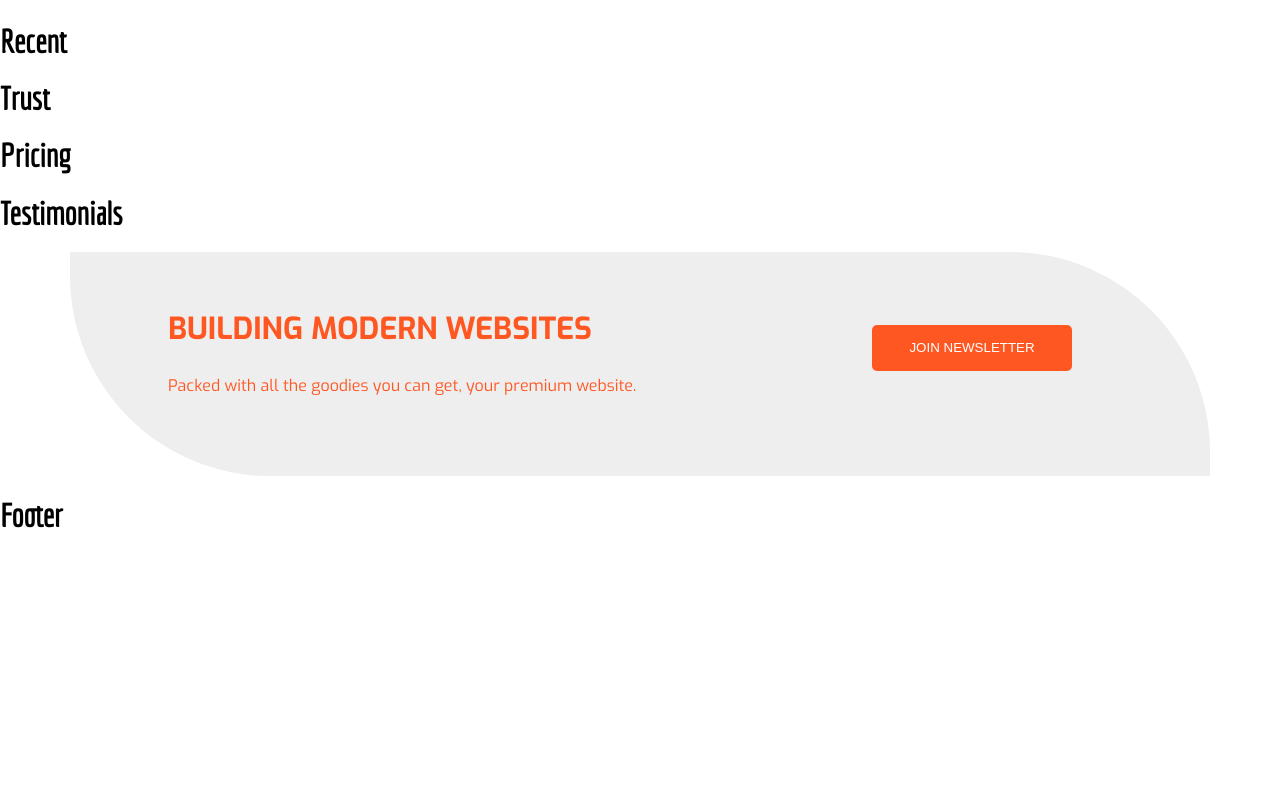
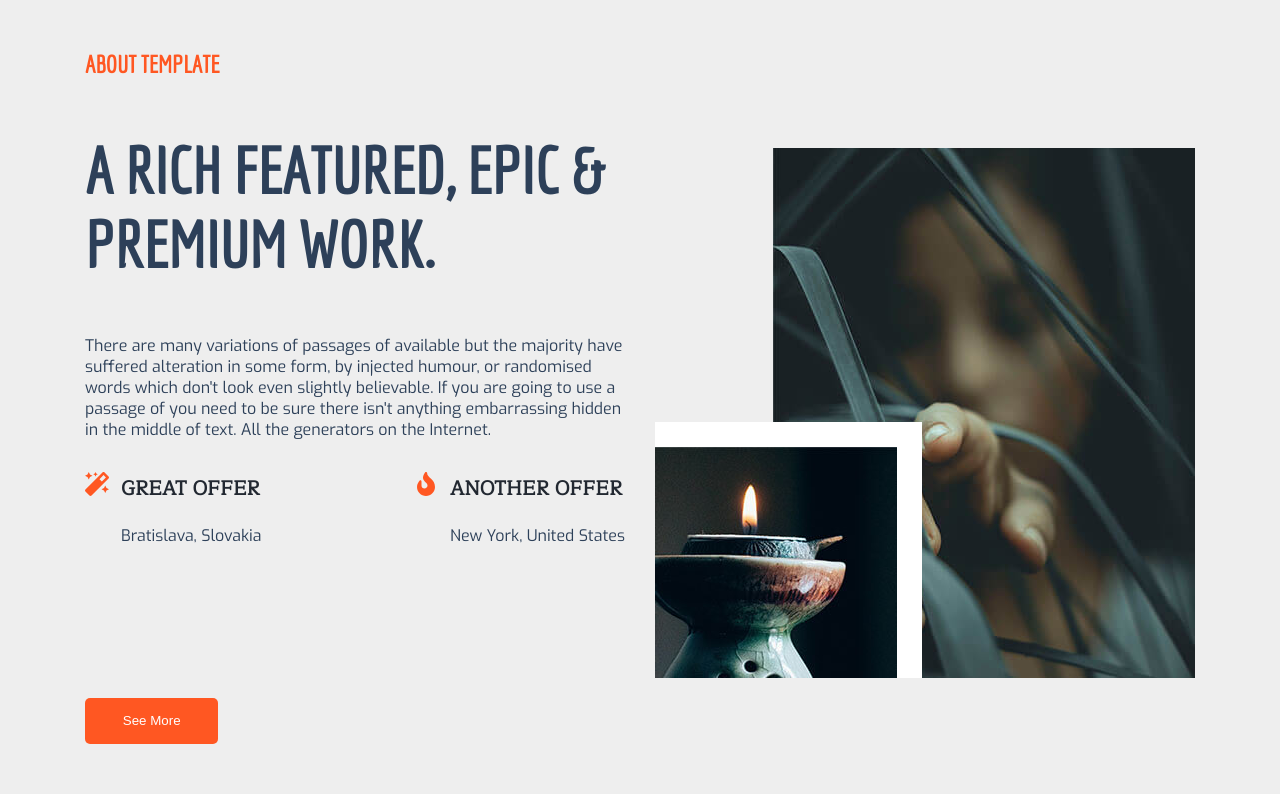
Before and after one commit to Miselrkba/multi-role-website-react-ts, a React (Create React App) app: page / in a window 1280 px wide. Shown: the part 1780-2580 px from the top of the page. Before the commit the page ends 2335 px from the top, so only its background shows below. Built offline with nearby package versions, Linux system fonts and the light colour scheme.

Commit message:
feat: implemented featured component

```diff
--- a/src/components/featured/Featured.scss
+++ b/src/components/featured/Featured.scss
@@ -1,7 +1,110 @@
-@import '/src/assets/sassStyles/variables';
+@import "/src/assets/sassStyles/variables";
 
 #featured {
+  padding: 50px 0;
+  background-color: $secondary-color;
+  button {
+    margin-top: 80px;
+    position: relative;
+    top: 40px;
+  }
   h1 {
+    font-family: $secondary-font;
+    font-size: 4em;
+    font-weight: bold;
+    color: $tertiary-color;
+  }
+  h5 {
+    text-transform: uppercase;
+    color: $quaternary-color;
+    font-size: 1.25em;
+    margin-top: 0;
+    margin-bottom: 1em;
+    font-family: $tertiary-font;
+  }
+  h6 {
     color: $primary-color;
+    font-size: 1.5em;
+  }
+  p {
+    font-size: 1em;
+    font-family: $primary-font;
+    color: $tertiary-color;
+    margin-bottom: 2em;
+  }
+  svg {
+    color: $primary-color;
+    font-size: 1.5em;
+    margin-right: 0.5em;
   }
 }
+
+.featured__container {
+  width: 100%;
+  max-width: 1140px;
+  padding-right: 15px;
+  padding-left: 15px;
+  margin-right: auto;
+  margin-left: auto;
+}
+
+.featured__row {
+  display: flex;
+  flex-wrap: wrap;
+  margin-right: -15px;
+  margin-left: -15px;
+}
+
+.featured__row__wrapper {
+  flex: 0 0 50%;
+  max-width: 50%;
+  position: relative;
+  width: 100%;
+  padding-right: 15px;
+  padding-left: 15px;
+}
+
+.featured__title {
+  font-weight: 700;
+  text-transform: uppercase;
+}
+
+.featured__media__container {
+  display: flex;
+  justify-content: space-between;
+}
+.featured__media {
+  display: flex;
+  align-items: flex-start;
+}
+.featured__media__body {
+  flex: 1;
+}
+
+.featured__button {
+  margin-left: 0;
+}
+
+.featured__img {
+  height: 100%;
+  margin-top: -66px;
+  position: relative;
+}
+
+.featured__big {
+  position: absolute;
+  bottom: 0;
+  right: 0;
+  vertical-align: middle;
+  border-style: none;
+}
+
+.featured__small {
+  position: absolute;
+  bottom: 0;
+  left: 0;
+  padding: 25px 25px 0 0;
+  background-color: #fff;
+  vertical-align: middle;
+  border-style: none;
+}
--- a/src/components/featured/Featured.tsx
+++ b/src/components/featured/Featured.tsx
@@ -1,11 +1,74 @@
-import React from 'react';
-import './Featured.scss';
+import React from "react";
+import "./Featured.scss";
+import featured1 from "../../assets/images/featured-img1.jpg";
+import featured2 from "../../assets/images/featured-img2.jpg";
+import { FaFire, FaMagic } from "react-icons/fa";
 
 const Featured = () => {
   return (
-    <div id="featured">
-      <h1>Featured</h1>
-    </div>
+    <section id="featured">
+      <div className="featured__container">
+        <div className="featured__row">
+          <div
+            className="featured__row__wrapper"
+            data-aos="fade-right"
+            data-aos-delay="400"
+            data-aos-duration="800"
+          >
+            <div className="featured__title">
+              <h6>About Template</h6>
+              <h1>a rich featured, epic & premium work.</h1>
+            </div>
+            <p>
+              There are many variations of passages of available but the
+              majority have suffered alteration in some form, by injected
+              humour, or randomised words which don't look even slightly
+              believable. If you are going to use a passage of you need to be
+              sure there isn't anything embarrassing hidden in the middle of
+              text. All the generators on the Internet.
+            </p>
+            <div className="featured__media__container">
+              <div className="featured__media">
+                <FaMagic />
+                <div className="featured__media__body">
+                  <h5>Great offer</h5>
+                  <p>Bratislava, Slovakia</p>
+                </div>
+              </div>
+              <div className="featured__media">
+                <FaFire />
+                <div className="featured__media__body">
+                  <h5>Another offer</h5>
+                  <p>New York, United States</p>
+                </div>
+              </div>
+            </div>
+            <button
+              className="featured__button creative__button --outlined__button"
+              data-aos="fade-right"
+              data-aos-delay="100"
+            >
+              <span>See More</span>
+            </button>
+          </div>
+          <div
+            className="featured__row__wrapper"
+            data-aos="fade-left"
+            data-aos-delay="400"
+            data-aos-duration="800"
+          >
+            <div className="featured__img">
+              <img className="featured__big" src={featured1} alt="Featured 1" />
+              <img
+                className="featured__small"
+                src={featured2}
+                alt="Featured 2"
+              />
+            </div>
+          </div>
+        </div>
+      </div>
+    </section>
   );
 };
 
--- a/src/components/hero/Hero.scss
+++ b/src/components/hero/Hero.scss
@@ -1,6 +1,6 @@
-@import '/src/assets/sassStyles/variables';
+@import "/src/assets/sassStyles/variables";
 
-.hero {
+#hero {
   background: url(../../assets/images/background/hero-bg.jpg) no-repeat center;
   background-size: cover;
   overflow: hidden;
@@ -89,7 +89,7 @@
 }
 .--outlined__button:before,
 .--outlined__button:after {
-  content: '';
+  content: "";
   position: absolute;
   top: 0;
   right: 1px;
--- a/src/components/hero/Hero.tsx
+++ b/src/components/hero/Hero.tsx
@@ -1,8 +1,8 @@
-import React from 'react';
-import './Hero.scss';
-import { Swiper, SwiperSlide } from 'swiper/react';
-import SwiperCore, { Autoplay, Pagination, Navigation } from 'swiper/core';
-import 'swiper/swiper-bundle.min.css';
+import React from "react";
+import "./Hero.scss";
+import { Swiper, SwiperSlide } from "swiper/react";
+import SwiperCore, { Autoplay, Pagination, Navigation } from "swiper/core";
+import "swiper/swiper-bundle.min.css";
 SwiperCore.use([Autoplay, Pagination, Navigation]);
 
 const HeroContent = () => {
@@ -39,7 +39,7 @@ const HeroContent = () => {
 
 const Hero = () => {
   return (
-    <section className="hero">
+    <section id="hero">
       <div className="hero__container">
         <div className="hero__row">
           <Swiper
```
Also changed, not shown: src/assets/images/featured-img1.jpg (added), src/assets/images/featured-img2.jpg (added).
